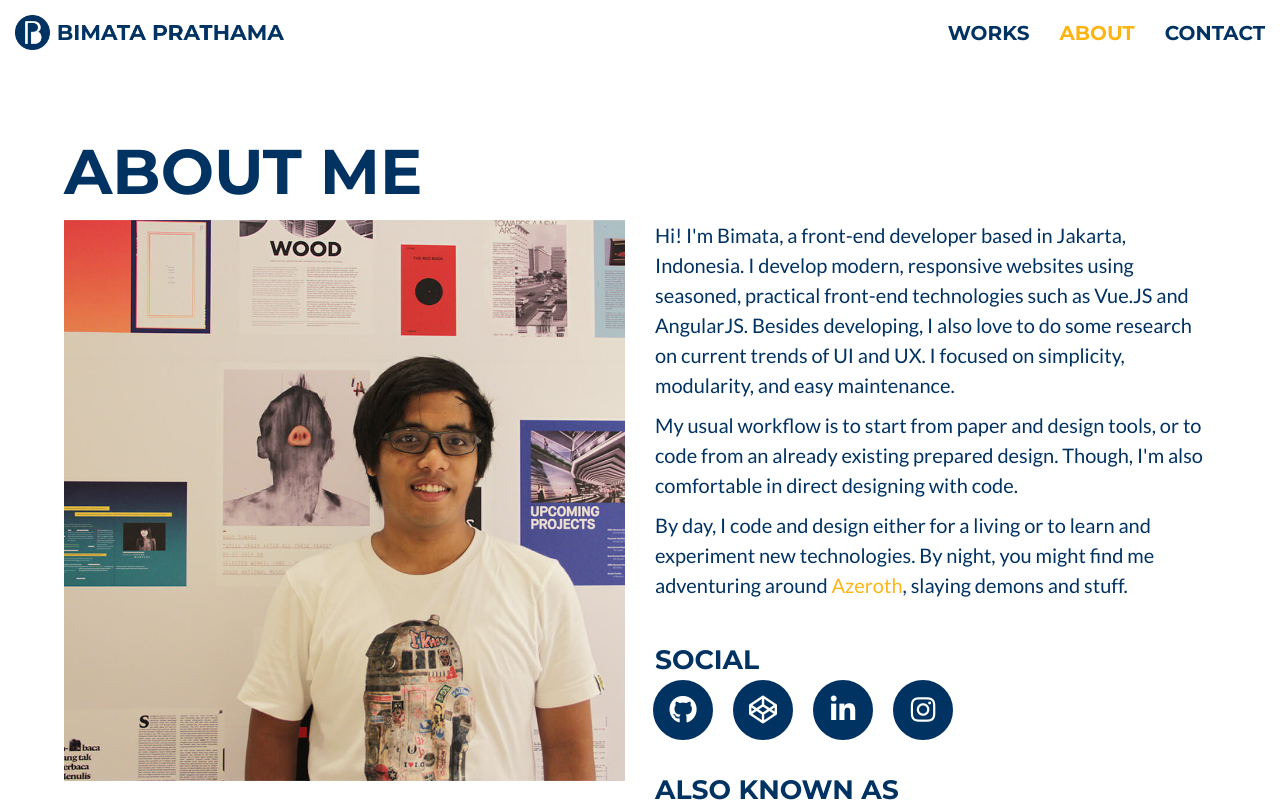
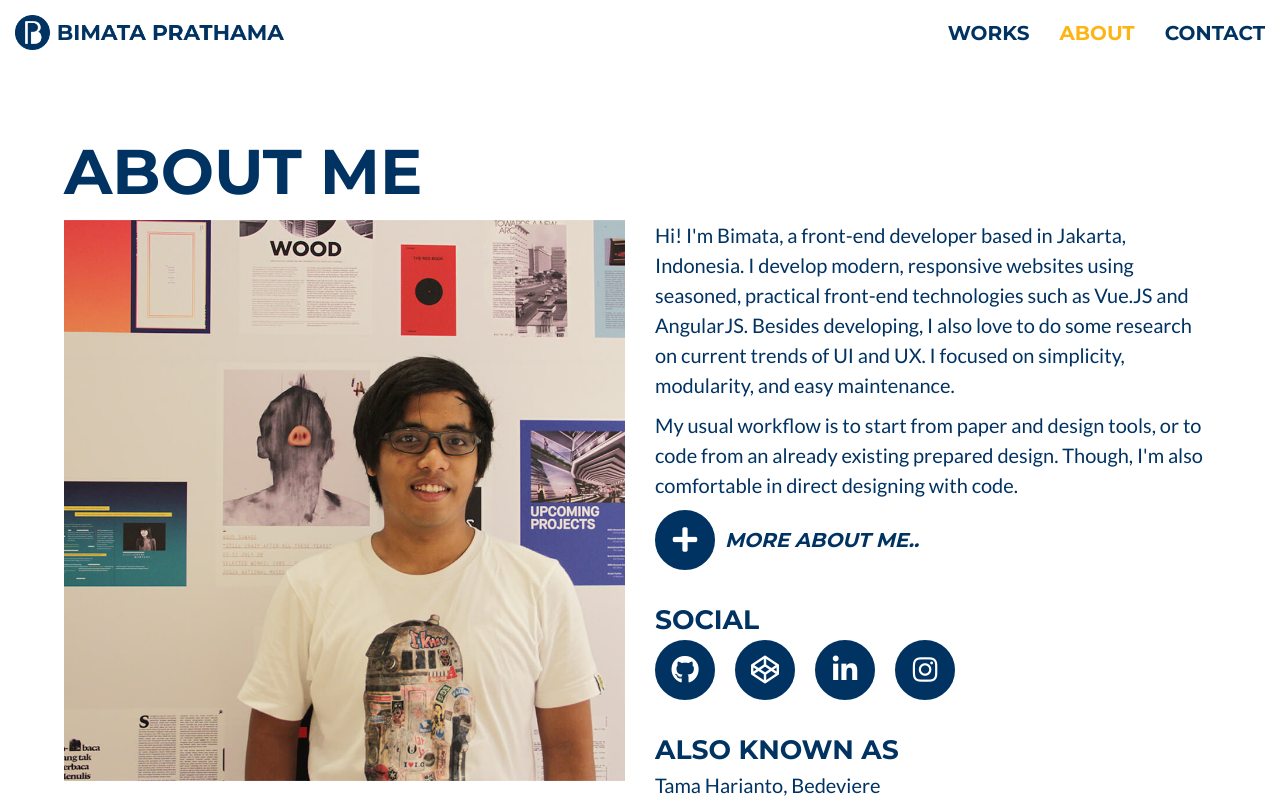
Before and after one commit to bedeviere/bimata3-vue, a Vue app: page /about in a window 1280 px wide. Shown: the top 802 px of the page. Built offline with nearby package versions, Linux system fonts and the light colour scheme.

Commit message:
added instagram feed, toggle more about overview

```diff
--- a/package.json
+++ b/package.json
@@ -13,6 +13,7 @@
     "gsap": "^2.0.2",
     "normalize.css": "^8.0.0",
     "vue": "^2.5.17",
+    "vue-instagram": "^2.0.1",
     "vue-router": "^3.0.1"
   },
   "devDependencies": {
--- a/src/App.vue
+++ b/src/App.vue
@@ -95,6 +95,27 @@ export default {
     opacity: 0
   }
 
+  .slide-text-enter-active,
+  .slide-text-leave-active {
+    transition-duration: 0.3s;
+    transition-property: all;
+    transition-timing-function: ease;
+  }
+
+  .slide-text-enter,
+  .slide-text-leave-to {
+    opacity: 0;
+    max-height: 0;
+    overflow: hidden;
+  }
+
+  .slide-text-enter-to,
+  .slide-text-leave {
+    height: auto;
+    max-height: 500px;
+    overflow: hidden;
+  }
+
   h1,
   h2,
   h3,
@@ -120,6 +141,11 @@ export default {
 
   h4 {
     font-size: 1.333rem;
+  }
+
+  hr {
+    border: none;
+    border-top: 2px solid $color-default;
   }
 
   p {
@@ -168,6 +194,16 @@ export default {
     &:focus {
       box-shadow: none;
     }
+  }
+
+  .btn-icon {
+    padding: 0;
+    width: 40px;
+    height: 40px;
+    line-height: 36px;
+    border-radius: 100%;
+    font-size: 18px;
+    font-weight: 400;
   }
 
   .btn-default {
@@ -253,20 +289,11 @@ export default {
       margin-left: 10px;
       margin-right: 10px;
       &:first-child {
-        margin-left: -2px;
+        margin-left: 0px;
       }
       &:last-child {
-        margin-right: -2px;
+        margin-right: 0px;
       }
-    }
-    .button {
-      padding: 0;
-      width: 40px;
-      height: 40px;
-      line-height: 36px;
-      border-radius: 100%;
-      font-size: 18px;
-      font-weight: 400;
     }
   }
 
@@ -391,13 +418,11 @@ export default {
     html {
       font-size: 20px;
     }
-    ul.list-social {
-      .button {
-        width: 60px;
-        height: 60px;
-        line-height: 56px;
-        font-size: 28px;
-      }
+    .btn-icon {
+      width: 60px;
+      height: 60px;
+      line-height: 56px;
+      font-size: 28px;
     }
   }
 </style>
--- a/src/views/About.vue
+++ b/src/views/About.vue
@@ -12,14 +12,25 @@
           <div class="about-overview">
             <p>Hi! I'm Bimata, a front-end developer based in Jakarta, Indonesia. I develop modern, responsive websites using seasoned, practical front-end technologies such as Vue.JS and AngularJS. Besides developing, I also love to do some research on current trends of UI and UX. I focused on simplicity, modularity, and easy maintenance.</p>
             <p>My usual workflow is to start from paper and design tools, or to code from an already existing prepared design. Though, I'm also comfortable in direct designing with code.</p>
-            <p>By day, I code and design either for a living or to learn and experiment new technologies. By night, you might find me adventuring around <a href="https://worldofwarcraft.com/en-gb/character/ravenholdt/Bedeviere" target="_blank">Azeroth</a>, slaying demons and stuff.</p>
+            <transition name="slide-text" mode="out-in">
+              <div class="about-overview-more" v-show="overviewMore">
+                <p>By day, I code and design either for a living or to learn and experiment new technologies. By night, you might find me adventuring around <a href="https://worldofwarcraft.com/en-gb/character/ravenholdt/Bedeviere" target="_blank">Azeroth</a>, slaying demons and stuff.</p>
+              </div>
+            </transition>
+            <div class="about-overview-buttons" v-on:click="overviewToggle">
+              <div class="button btn-icon btn-default">
+                <i class="fas fa-fw fa-plus" v-if="!overviewMore"></i>
+                <i class="fas fa-fw fa-minus" v-else></i>
+              </div>
+              <h5>{{ overviewMoreCopy }}</h5>
+            </div>
             <br>
             <h4>Social</h4>
             <ul class="list-social">
-              <li><a class="button btn-default" href="http://github.com/bedeviere" target="_blank"><i class="fab fa-fw fa-github"></i></a></li>
-              <li><a class="button btn-default" href="http://codepen.com/bedeviere" target="_blank"><i class="fab fa-fw fa-codepen"></i></a></li>
-              <li><a class="button btn-default" href="http://linkedin.com/in/bedeviere" target="_blank"><i class="fab fa-fw fa-linkedin-in"></i></a></li>
-              <li><a class="button btn-default" href="http://instagram.com/bedeviere" target="_blank"><i class="fab fa-fw fa-instagram"></i></a></li>
+              <li><a class="button btn-icon btn-default" href="http://github.com/bedeviere" target="_blank"><i class="fab fa-fw fa-github"></i></a></li>
+              <li><a class="button btn-icon btn-default" href="http://codepen.com/bedeviere" target="_blank"><i class="fab fa-fw fa-codepen"></i></a></li>
+              <li><a class="button btn-icon btn-default" href="http://linkedin.com/in/bedeviere" target="_blank"><i class="fab fa-fw fa-linkedin-in"></i></a></li>
+              <li><a class="button btn-icon btn-default" href="http://instagram.com/bedeviere" target="_blank"><i class="fab fa-fw fa-instagram"></i></a></li>
             </ul>
             <br>
             <h4>Also Known As</h4>
@@ -48,7 +59,7 @@
                   <li>CSS3 / SCSS / LESS</li>
                   <li>JS / Node / Vue.JS / AngularJS</li>
                   <li>WordPress CMS</li>
-                  <li>Git</li>
+                  <li>Git / Svn</li>
                 </ul>
               </div>
             </div>
@@ -80,6 +91,19 @@
           </div>
         </div>
       </div>
+      <h4>Life in Photos</h4>
+      <vue-instagram v-bind:token="token" v-bind:count="12" class="columns is-multiline is-mobile">
+        <template slot="feeds" slot-scope="props">
+          <div class="column is-3-desktop is-4-tablet is-6-mobile">
+            <a v-bind:href="props.feed.link" class="image" target="_blank">
+              <img v-bind:src="props.feed.images.standard_resolution.url" alt="Photo by @bedeviere">
+            </a>
+          </div>
+        </template>
+        <template slot="error" slot-scope="props">
+          <div class="insta-alert"> {{ props.error.error_message }} </div>
+        </template>
+      </vue-instagram>
       <div class="link-next">
         <h3><router-link to="/work">Works&nbsp;<i class="fas fa-long-arrow-alt-right"></i></router-link></h3>
       </div>
@@ -88,10 +112,59 @@
 </template>
 
 <script>
+import VueInstagram from 'vue-instagram'
+
 export default {
-  name: 'about'
+  name: 'about',
+  components: {
+    VueInstagram
+  },
+  data() {
+    return {
+      overviewMore: false,
+      overviewMoreCopy: 'More about me..',
+      token: '178557724.1677ed0.a09bcf1811c348cabeccf098cff2d079'
+    };
+  },
+  methods: {
+    overviewToggle() {
+      var vm = this;
+
+      if ( vm.overviewMore == false ) {
+        vm.overviewMore = true;
+        vm.overviewMoreCopy = 'Less about me...';
+      } else {
+        vm.overviewMore = false;
+        vm.overviewMoreCopy = 'More about me...';
+      }
+    }
+  }
 }
 </script>
 
 <style lang="scss">
+  .about-overview-buttons {
+    cursor: pointer;
+    .button {
+      vertical-align: middle;
+    }
+    h5 {
+      display: inline-block;
+      vertical-align: middle;
+      margin-left: 10px;
+      font-style: italic;
+      @include transition-default;
+    }
+    &:hover {
+      .btn-default {
+        background-color: $color-primary;
+        border-color: $color-primary;
+        color: $color-default;
+      }
+      h5 {
+        color: $color-primary;
+        box-shadow:  0 -1px 0 0 white inset, 0 -0.15em 0 0 $color-primary inset;
+      }
+    }
+  }
 </style>
--- a/src/views/Contact.vue
+++ b/src/views/Contact.vue
@@ -14,10 +14,10 @@
         </div>
         <div class="column contact-social">
           <ul class="list-social">
-            <li><a class="button btn-default" href="http://twitter.com/bedeviere" target="_blank"><i class="fab fa-fw fa-twitter"></i></a></li>
-            <li><a class="button btn-default" href="http://linkedin.com/in/bedeviere" target="_blank"><i class="fab fa-fw fa-linkedin-in"></i></a></li>
-            <li><a class="button btn-default" href="http://github.com/bedeviere" target="_blank"><i class="fab fa-fw fa-github"></i></a></li>
-            <li><a class="button btn-default" href="http://codepen.com/bedeviere" target="_blank"><i class="fab fa-fw fa-codepen"></i></a></li>
+            <li><a class="button btn-icon btn-default" href="http://twitter.com/bedeviere" target="_blank"><i class="fab fa-fw fa-twitter"></i></a></li>
+            <li><a class="button btn-icon btn-default" href="http://linkedin.com/in/bedeviere" target="_blank"><i class="fab fa-fw fa-linkedin-in"></i></a></li>
+            <li><a class="button btn-icon btn-default" href="http://github.com/bedeviere" target="_blank"><i class="fab fa-fw fa-github"></i></a></li>
+            <li><a class="button btn-icon btn-default" href="http://codepen.com/bedeviere" target="_blank"><i class="fab fa-fw fa-codepen"></i></a></li>
           </ul>
         </div>
       </div>
```
Also changed, not shown: 1 other file (tests, documents, lock files or other folders).
